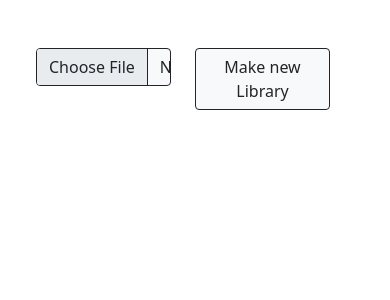
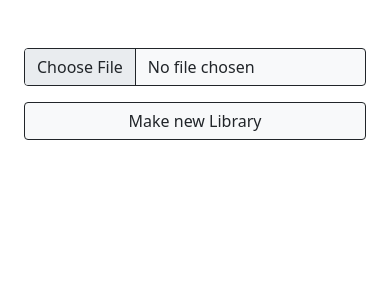
Before and after one commit to urmoi/uCal, a Flask app: page / in a window 390 px wide. Shown: the part 58-358 px from the top of the page. Run offline with Flask 2, Linux system fonts and the light colour scheme.

Commit message:
further optimized mobile

```diff
--- a/static/styles.css
+++ b/static/styles.css
@@ -1,4 +1,4 @@
-form.new-lib {
+.w-700px {
     max-width: 700px;
 }
 
--- a/templates/index.html
+++ b/templates/index.html
@@ -5,12 +5,14 @@
 {% endblock %}
 
 {% block main %}
-    <div class="row container">
-        <div class="col">
-            <input class="form-control btn-light btn-outline-dark" type="file" accept=".txt" name="libFile">
-        </div>
-        <div class="col">
-            <a class="w-100 btn btn-light btn-outline-dark" href="/newlib" role="button">Make new Library</a>
+    <div class="w-700px container-md">
+        <div class="row mb-3">
+            <div class="col-md mb-3">
+                <input class="form-control btn-light btn-outline-dark" type="file" accept=".txt" name="libFile">
+            </div>
+            <div class="col-md mb-3">
+                <a class="w-100 btn btn-light btn-outline-dark" href="/newlib" role="button">Make new Library</a>
+            </div>
         </div>
     </div>
 {% endblock %}
--- a/templates/newlib.html
+++ b/templates/newlib.html
@@ -5,8 +5,8 @@
 {% endblock %}
 
 {% block main %}
-
-    <form class="text-start container-sm new-lib">
+    <div class="w-700px container-sm">
+        <form class="text-start new-lib">
             <div class="row mb-3">
                 <label class="col-sm-2 col-form-label" for="libTitle">Library</label>
                 <div class="col">
@@ -66,4 +66,5 @@
                 </div>
             </div>
         </form>
+    </div>
 {% endblock %}
```
Lines whose indentation alone changed are shown as unchanged.
